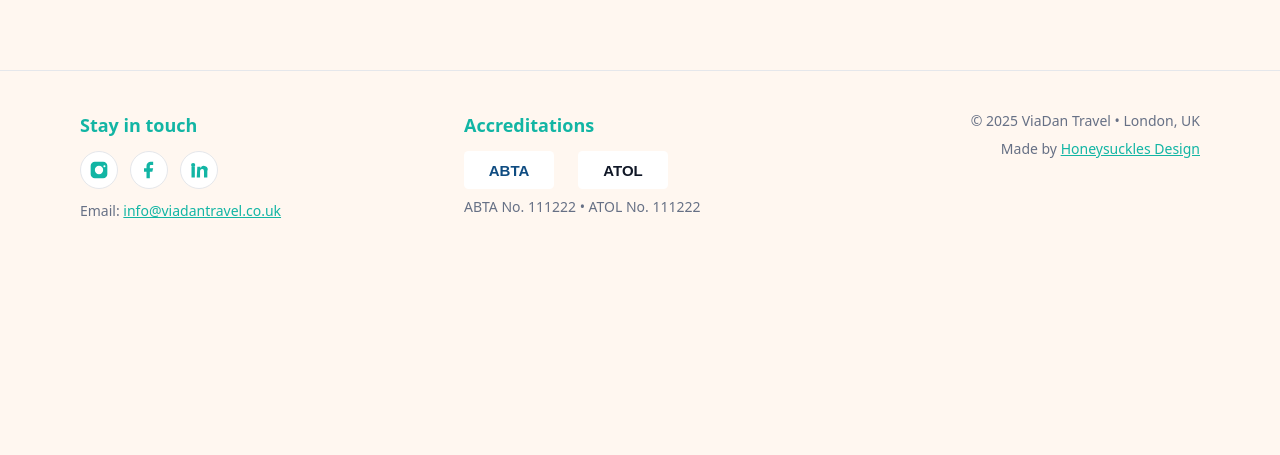
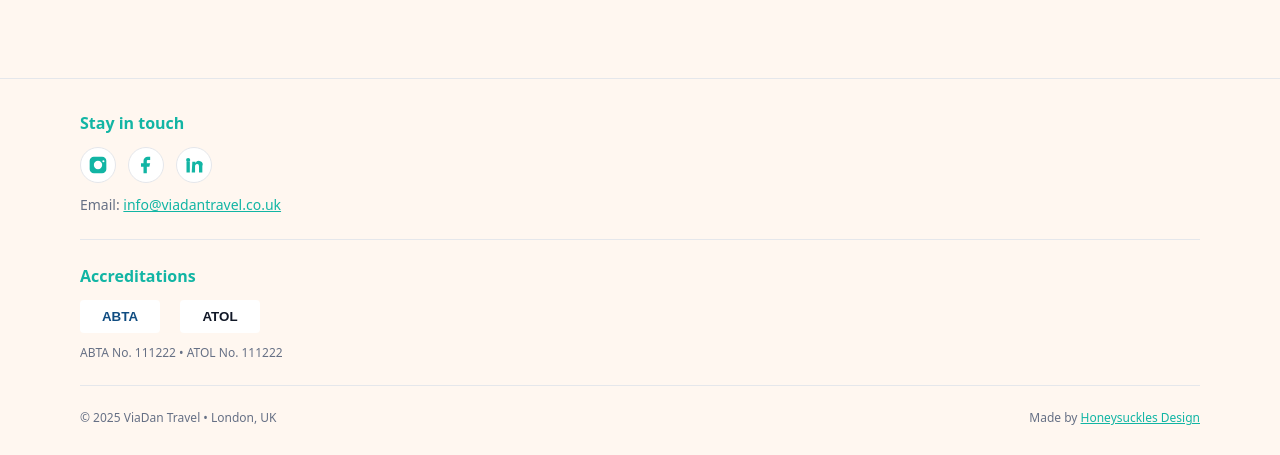
Before and after one commit to Sennar2/ViaDanTravel, a Next.js app: page / in a window 1280 px wide. Shown: the part 2555-3010 px from the top of the page. Before the commit the page ends 2816 px from the top, so only its background shows below. Built offline with nearby package versions, Linux system fonts and the light colour scheme; no server answers; the database is empty.

Commit message:
Update Footer.tsx

```diff
--- a/app/components/Footer.tsx
+++ b/app/components/Footer.tsx
@@ -2,22 +2,36 @@
 import Image from "next/image";
 
 function Icon({ name, className }: { name: "instagram" | "facebook" | "linkedin"; className?: string }) {
-  const common = "h-5 w-5";
+  const cls = `h-5 w-5 ${className || ""}`;
   if (name === "instagram")
-    return <svg viewBox="0 0 24 24" className={`${common} ${className||""}`} aria-hidden><path d="M7 2h10a5 5 0 015 5v10a5 5 0 01-5 5H7a5 5 0 01-5-5V7a5 5 0 015-5zm5 5a5 5 0 100 10 5 5 0 000-10zm6.5-.75a1.25 1.25 0 100 2.5 1.25 1.25 0 000-2.5z" fill="currentColor"/></svg>;
+    return (
+      <svg viewBox="0 0 24 24" className={cls} aria-hidden>
+        <path d="M7 2h10a5 5 0 015 5v10a5 5 0 01-5 5H7a5 5 0 01-5-5V7a5 5 0 015-5zm5 5a5 5 0 100 10 5 5 0 000-10zm6.5-.75a1.25 1.25 0 100 2.5 1.25 1.25 0 000-2.5z" fill="currentColor"/>
+      </svg>
+    );
   if (name === "facebook")
-    return <svg viewBox="0 0 24 24" className={`${common} ${className||""}`} aria-hidden><path d="M13 22v-8h3l1-4h-4V7a1 1 0 011-1h3V2h-3a5 5 0 00-5 5v3H6v4h3v8h4z" fill="currentColor"/></svg>;
-  return <svg viewBox="0 0 24 24" className={`${common} ${className||""}`} aria-hidden><path d="M4.98 3.5A2.5 2.5 0 107.5 6 2.5 2.5 0 004.98 3.5zM3 8h4v13H3zM10 8h3.8v1.8h.05A4.16 4.16 0 0122 13.33V21h-4v-6.6c0-1.57-.03-3.6-2.2-3.6-2.2 0-2.53 1.72-2.53 3.49V21h-4z" fill="currentColor"/></svg>;
+    return (
+      <svg viewBox="0 0 24 24" className={cls} aria-hidden>
+        <path d="M13 22v-8h3l1-4h-4V7a1 1 0 011-1h3V2h-3a5 5 0 00-5 5v3H6v4h3v8h4z" fill="currentColor"/>
+      </svg>
+    );
+  return (
+    <svg viewBox="0 0 24 24" className={cls} aria-hidden>
+      <path d="M4.98 3.5A2.5 2.5 0 107.5 6 2.5 2.5 0 004.98 3.5zM3 8h4v13H3zM10 8h3.8v1.8h.05A4.16 4.16 0 0122 13.33V21h-4v-6.6c0-1.57-.03-3.6-2.2-3.6-2.2 0-2.53 1.72-2.53 3.49V21h-4z" fill="currentColor"/>
+    </svg>
+  );
 }
 
 export default function Footer() {
+  const year = new Date().getFullYear();
   return (
-    <footer className="mt-10 border-t bg-cream text-navy">
-      <div className="container py-10 grid gap-8 md:grid-cols-3">
-        {/* Social + email */}
-        <div>
-          <div className="text-lg font-semibold text-[var(--teal)]">Stay in touch</div>
-          <div className="flex gap-3 mt-3">
+    <footer className="mt-12 border-t bg-cream text-navy">
+      <div className="container py-8 space-y-6">
+        {/* Row: Social + Email (compact on mobile) */}
+        <div className="flex flex-col gap-3">
+          <div className="text-base font-semibold text-[var(--teal)]">Stay in touch</div>
+
+          <div className="flex items-center gap-3">
             {[
               { name: "instagram", href: "https://instagram.com/viadantravel" },
               { name: "facebook", href: "https://facebook.com/" },
@@ -25,17 +39,18 @@ export default function Footer() {
             ].map((s) => (
               <a
                 key={s.name}
-                className="p-2 rounded-full bg-white border text-[var(--teal)] hover:bg-[rgba(18,181,164,0.1)]"
+                className="inline-flex h-9 w-9 items-center justify-center rounded-full border bg-white text-[var(--teal)] hover:bg-[rgba(18,181,164,0.08)] transition"
                 href={s.href}
                 target="_blank"
                 rel="noreferrer"
                 aria-label={s.name}
               >
-                <Icon name={s.name as any} className="text-[var(--teal)]" />
+                <Icon name={s.name as any} />
               </a>
             ))}
           </div>
-          <div className="text-sm text-slate mt-3">
+
+          <div className="text-sm text-slate">
             Email:{" "}
             <a href="mailto:info@viadantravel.co.uk" className="underline text-[var(--teal)]">
               info@viadantravel.co.uk
@@ -43,22 +58,33 @@ export default function Footer() {
           </div>
         </div>
 
-        {/* Trust badges with placeholder numbers */}
-        <div>
-          <div className="text-lg font-semibold text-[var(--teal)] mb-3">Accreditations</div>
-          <div className="flex items-center gap-6">
-            <Image src="/logos/abta.svg" alt="ABTA" width={90} height={36} />
-            <Image src="/logos/atol.svg" alt="ATOL" width={90} height={36} />
+        {/* Divider */}
+        <div className="h-px bg-gray-200" />
+
+        {/* Row: Accreditations (small, aligned) */}
+        <div className="flex flex-col gap-3">
+          <div className="text-base font-semibold text-[var(--teal)]">Accreditations</div>
+          <div className="flex items-center gap-5">
+            <Image src="/logos/abta.svg" alt="ABTA" width={80} height={32} />
+            <Image src="/logos/atol.svg" alt="ATOL" width={80} height={32} />
           </div>
-          <div className="text-sm text-slate mt-2">ABTA No. 111222 • ATOL No. 111222</div>
+          <div className="text-xs text-slate">ABTA No. 111222 • ATOL No. 111222</div>
         </div>
 
-        {/* Credits */}
-        <div className="md:text-right">
-          <div className="text-sm text-slate">© {new Date().getFullYear()} ViaDan Travel • London, UK</div>
-          <div className="text-sm text-slate mt-2">
+        {/* Divider */}
+        <div className="h-px bg-gray-200" />
+
+        {/* Row: Credits */}
+        <div className="flex flex-col md:flex-row md:items-center md:justify-between gap-2">
+          <div className="text-xs text-slate">© {year} ViaDan Travel • London, UK</div>
+          <div className="text-xs text-slate">
             Made by{" "}
-            <a className="underline text-[var(--teal)]" href="https://honeysucklesdesign.uk" target="_blank" rel="noreferrer">
+            <a
+              className="underline text-[var(--teal)]"
+              href="https://honeysucklesdesign.uk"
+              target="_blank"
+              rel="noreferrer"
+            >
               Honeysuckles Design
             </a>
           </div>
```
